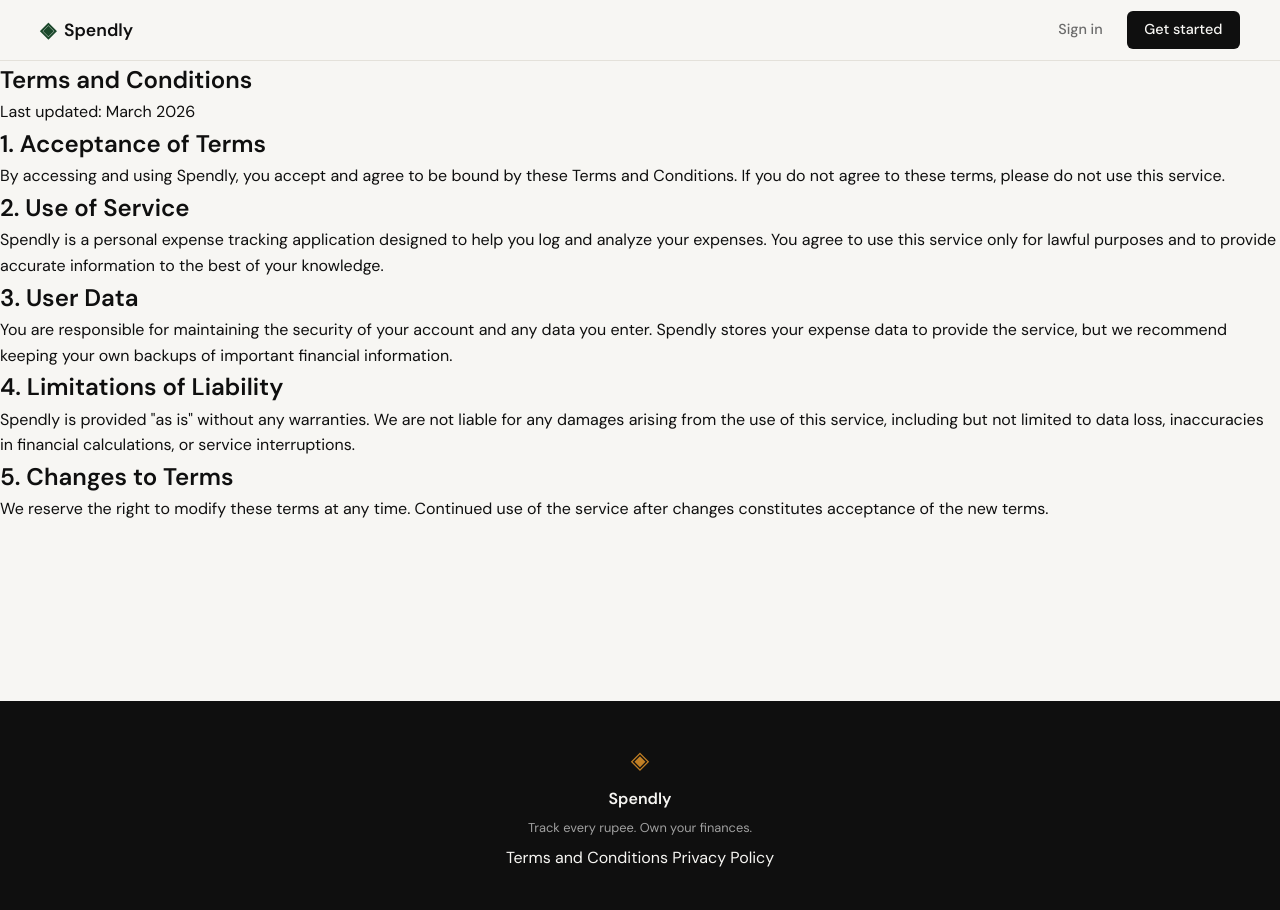
After one commit to Shruti-Agrawal24/spendly, a Flask app: page /terms in a window 1280 px wide. The commit adds this page. Run offline with Flask 3, Linux system fonts and the light colour scheme.

Commit message:
landing: add terms and conditions page and route

```diff
--- a/app.py
+++ b/app.py
@@ -20,6 +20,11 @@ def register():
 @app.route("/login")
 def login():
     return render_template("login.html")
+
+
+@app.route("/terms")
+def terms():
+    return render_template("terms.html")
 
 
 # ------------------------------------------------------------------ #
--- a/templates/base.html
+++ b/templates/base.html
@@ -35,8 +35,7 @@
             <span class="footer-name">Spendly</span>
             <p class="footer-copy">Track every rupee. Own your finances.</p>
             <div class="footer-links">
-                <a href="#">Terms and Conditions</a>
-                <br>
+                <a href="/terms">Terms and Conditions</a>
                 <a href="#">Privacy Policy</a>
             </div>
         </div>
--- /dev/null
+++ b/templates/terms.html
@@ -0,0 +1,57 @@
+{% extends "base.html" %}
+
+{% block title %}Terms and Conditions — Spendly{% endblock %}
+
+{% block content %}
+
+<section class="terms-section">
+    <div class="terms-inner">
+        <h1 class="terms-title">Terms and Conditions</h1>
+        <p class="terms-updated">Last updated: March 2026</p>
+
+        <section class="terms-block">
+            <h2 class="terms-heading">1. Acceptance of Terms</h2>
+            <p class="terms-text">
+                By accessing and using Spendly, you accept and agree to be bound by these Terms and Conditions.
+                If you do not agree to these terms, please do not use this service.
+            </p>
+        </section>
+
+        <section class="terms-block">
+            <h2 class="terms-heading">2. Use of Service</h2>
+            <p class="terms-text">
+                Spendly is a personal expense tracking application designed to help you log and analyze your expenses.
+                You agree to use this service only for lawful purposes and to provide accurate information to the best
+                of your knowledge.
+            </p>
+        </section>
+
+        <section class="terms-block">
+            <h2 class="terms-heading">3. User Data</h2>
+            <p class="terms-text">
+                You are responsible for maintaining the security of your account and any data you enter.
+                Spendly stores your expense data to provide the service, but we recommend keeping your own backups
+                of important financial information.
+            </p>
+        </section>
+
+        <section class="terms-block">
+            <h2 class="terms-heading">4. Limitations of Liability</h2>
+            <p class="terms-text">
+                Spendly is provided "as is" without any warranties. We are not liable for any damages arising from
+                the use of this service, including but not limited to data loss, inaccuracies in financial calculations,
+                or service interruptions.
+            </p>
+        </section>
+
+        <section class="terms-block">
+            <h2 class="terms-heading">5. Changes to Terms</h2>
+            <p class="terms-text">
+                We reserve the right to modify these terms at any time. Continued use of the service after changes
+                constitutes acceptance of the new terms.
+            </p>
+        </section>
+    </div>
+</section>
+
+{% endblock %}
```
